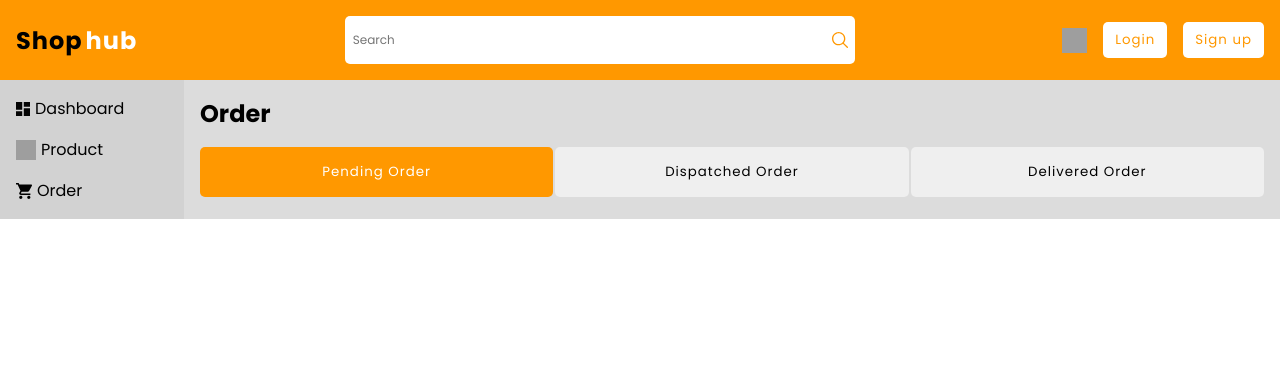
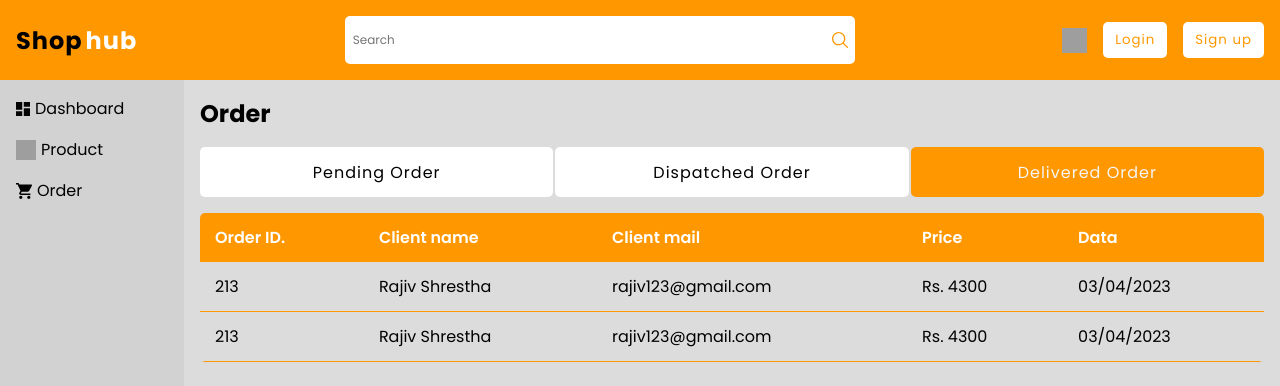
Before and after one commit to Rajiv-Stha/product_hub, a plain HTML site: page frontend/public/html/adminDeliveredOrder.html in a window 1280 px wide. Drawn offline with Linux system fonts and the light colour scheme; grey boxes are pictures that could not be loaded; a web font is replaced by a local one.

Commit message:
order admin dash

```diff
--- a/frontend/public/html/adminOrder.html
+++ b/frontend/public/html/adminDeliveredOrder.html
@@ -43,11 +43,11 @@
                     <path d="M13.8889 8.33333V0H25V8.33333H13.8889ZM0 13.8889V0H11.1111V13.8889H0ZM13.8889 25V11.1111H25V25H13.8889ZM0 25V16.6667H11.1111V25H0Z" fill="#040404"/>
                     </svg>
                     Dashboard</a></li>
-                <li><a href="#">
+                <li><a href="./adminProduct.html">
                     <img width="20" height="20" src="https://img.icons8.com/windows/32/open-box.png" alt="open-box"/>
 
                     Product</a></li>
-                <li><a href="#"><svg width="16" height="16" viewBox="0 0 25 25" fill="none" xmlns="http://www.w3.org/2000/svg">
+                <li><a href="./adminPendingOrder.html"><svg width="16" height="16" viewBox="0 0 25 25" fill="none" xmlns="http://www.w3.org/2000/svg">
                     <path d="M20 20C18.6125 20 17.5 21.1125 17.5 22.5C17.5 23.163 17.7634 23.7989 18.2322 24.2678C18.7011 24.7366 19.337 25 20 25C20.663 25 21.2989 24.7366 21.7678 24.2678C22.2366 23.7989 22.5 23.163 22.5 22.5C22.5 21.837 22.2366 21.2011 21.7678 20.7322C21.2989 20.2634 20.663 20 20 20ZM0 0V2.5H2.5L7 11.9875L5.3 15.05C5.1125 15.4 5 15.8125 5 16.25C5 16.913 5.26339 17.5489 5.73223 18.0178C6.20107 18.4866 6.83696 18.75 7.5 18.75H22.5V16.25H8.025C7.94212 16.25 7.86263 16.2171 7.80403 16.1585C7.74542 16.0999 7.7125 16.0204 7.7125 15.9375C7.7125 15.875 7.725 15.825 7.75 15.7875L8.875 13.75H18.1875C19.125 13.75 19.95 13.225 20.375 12.4625L24.85 4.375C24.9375 4.175 25 3.9625 25 3.75C25 3.41848 24.8683 3.10054 24.6339 2.86612C24.3995 2.6317 24.0815 2.5 23.75 2.5H5.2625L4.0875 0M7.5 20C6.1125 20 5 21.1125 5 22.5C5 23.163 5.26339 23.7989 5.73223 24.2678C6.20107 24.7366 6.83696 25 7.5 25C8.16304 25 8.79893 24.7366 9.26777 24.2678C9.73661 23.7989 10 23.163 10 22.5C10 21.837 9.73661 21.2011 9.26777 20.7322C8.79893 20.2634 8.16304 20 7.5 20Z" fill="black"/>
                     </svg>
                     Order</a></li>
@@ -56,9 +56,46 @@
         <div class="admin_order_content">
             <h2>Order</h2>
             <div class="admin_order_type_box">
-                <button class="admin_order_pending_btn active">Pending Order</button>
-                <button class="admin_order_dispatched_btn">Dispatched Order</button>
-                <button class="admin_order_delivered_btn">Delivered Order</button>
+                <a href="./adminPendingOrder.html" class="admin_order_pending_link">
+                    Pending Order
+                </a>
+                <a href="./adminDispatchedOrder.html" class="admin_order_dispatched_link">
+                    Dispatched Order
+
+                </a>
+                <a href="./adminDeliveredOrder.html" class="admin_order_delivered_link active">Delivered Order</a>
+
+            </div>
+            <div class="admin_order_details">
+                <table class="admin_order_content_table">
+                    <thead>
+
+                        <tr>
+                            <th>Order ID.</th>
+                            <th>Client name</th>
+                            <th>Client mail</th>
+                            <th>Price</th>
+                            <th>Data</th>
+                        </tr>
+                    </thead>
+                    <tbody>
+
+                        <tr>
+                            <td>213</td>
+                            <td>Rajiv Shrestha</td>
+                            <td>rajiv123@gmail.com</td>
+                            <td>Rs. 4300</td>
+                            <td>03/04/2023</td>
+                        </tr>
+                        <tr>
+                            <td>213</td>
+                            <td>Rajiv Shrestha</td>
+                            <td>rajiv123@gmail.com</td>
+                            <td>Rs. 4300</td>
+                            <td>03/04/2023</td>
+                        </tr>
+                    </tbody>
+                </table>
             </div>
         </div>
     </div>
--- a/frontend/public/styles/adminOrder.css
+++ b/frontend/public/styles/adminOrder.css
@@ -31,14 +31,16 @@
     flex: 10.5;
     gap: 1rem;
     padding: 1rem;
+    min-height: 90vh;
 }
 .admin_order_type_box{
     height: 50px;
     display: flex;
     align-items: center;
     gap: 2px;
+    /* background-color: green; */
 }
-.admin_order_type_box button{
+.admin_order_type_box a{
     width: 100%;
     border: none;
     outline: none;
@@ -46,8 +48,40 @@
     cursor: pointer;
     letter-spacing: 1px;
     border-radius: 5px;
+
+    display: flex;
+    align-items: center;
+    justify-content: center;
+    background-color: white;
 }
 .active{
+    background-color: var(--main_color) !important;
+    color: whitesmoke !important;
+    border: none !important;
+}
+
+.admin_order_content_table{
+
+    padding: 1rem;
+    width: 100%;
+    text-align: left;
+    border-collapse: collapse;
+    border-radius: 5px;
+    overflow: hidden;
+
+}
+.admin_order_content_table th, .admin_order_content_table td{
+    padding: 12px 15px;
+}
+.admin_order_content_table thead tr{
     background-color: var(--main_color);
     color: white;
 }
+.admin_order_content_table thead tr th{
+    font-weight: 600;
+}
+
+
+    .admin_order_content_table tbody tr{
+        border-bottom: 1px solid var(--main_color) ;
+    }
```
Also changed, not shown: frontend/public/html/adminDispatchedOrder.html (added, +104 -0 lines), frontend/public/html/adminPendingOrder.html (added, +104 -0 lines), frontend/public/html/adminProduct.html (+2 -2 lines).
